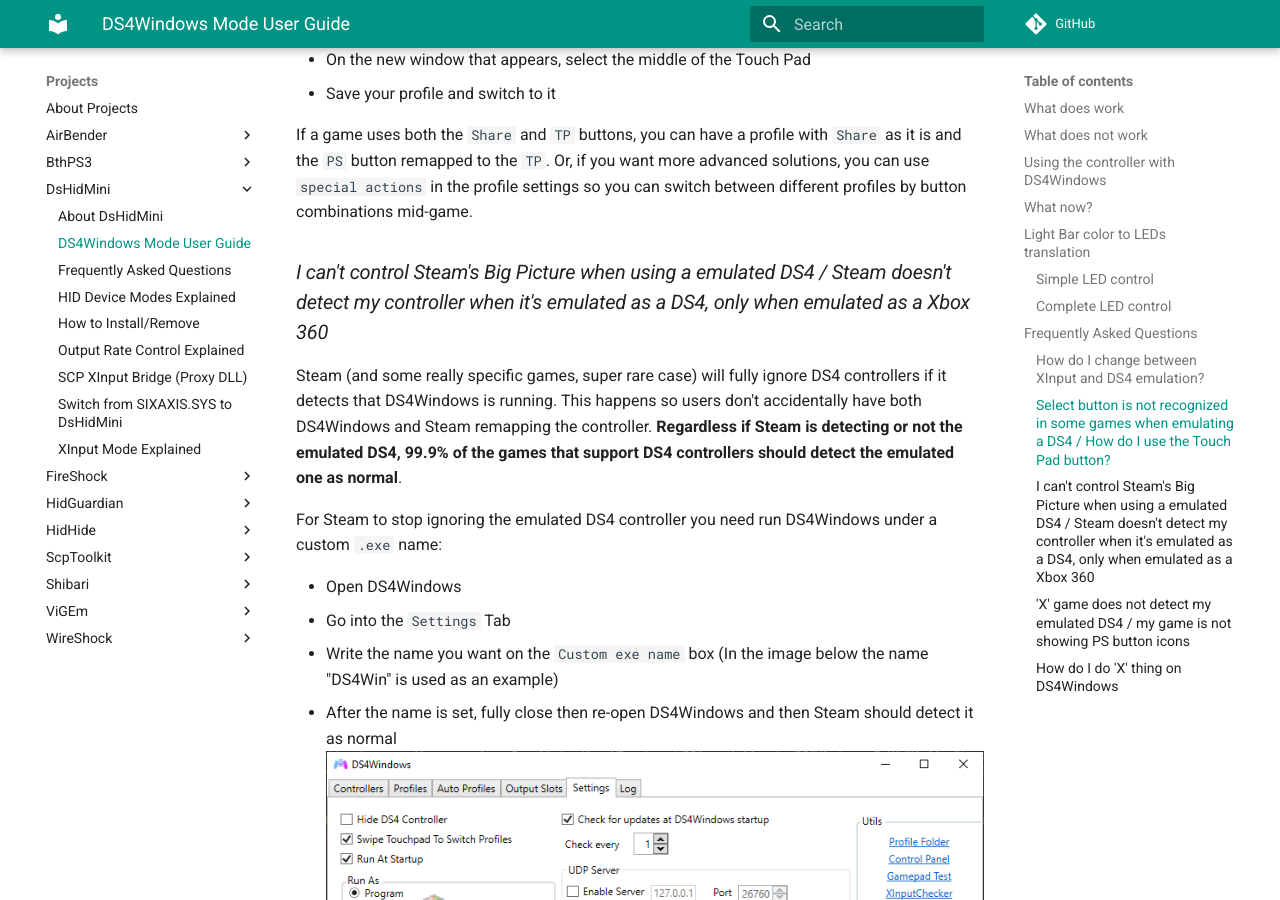
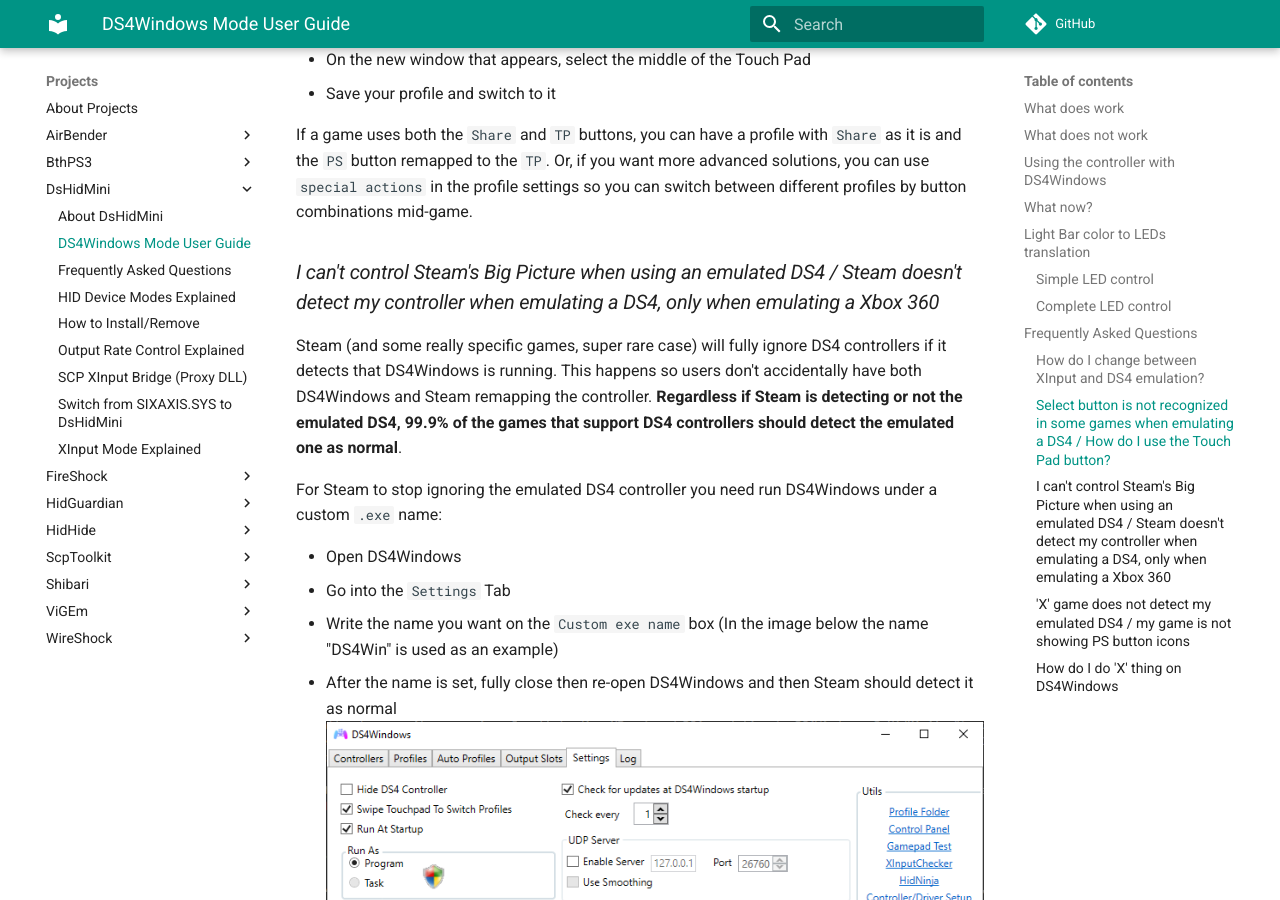
Before and after one commit to nefarius/ViGEm.github.io, an MkDocs documentation site: the page built from docs/projects/DsHidMini/DS4-Mode-User-Guide.md, in a window 1280 px wide and 900 px high, scrolled down 8245 px. Built offline with MkDocs 1.6.1 and Material for MkDocs 9.7.7, drawn with Linux system fonts in a browser that asks for light colours; comment, search, counter and statistics services are not loaded.

Commit message:
Reworded section title

```diff
--- a/docs/projects/DsHidMini/DS4-Mode-User-Guide.md
+++ b/docs/projects/DsHidMini/DS4-Mode-User-Guide.md
@@ -163,7 +163,7 @@
 
 If a game uses both the `Share` and `TP` buttons, you can have a profile with `Share` as it is and the `PS` button remapped to the `TP`. Or, if you want more advanced solutions, you can use `special actions` in the profile settings so you can switch between different profiles by button combinations mid-game.
 
-### _I can't control Steam's Big Picture when using a emulated DS4 / Steam doesn't detect my controller when it's emulated as a DS4, only when emulated as a Xbox 360_
+### _I can't control Steam's Big Picture when using an emulated DS4 / Steam doesn't detect my controller when emulating a DS4, only when emulating a Xbox 360_
 
 Steam (and some really specific games, super rare case) will fully ignore DS4 controllers if it detects that DS4Windows is running. This happens so users don't accidentally have both DS4Windows and Steam remapping the controller. __Regardless if Steam is detecting or not the emulated DS4, 99.9% of the games that support DS4 controllers should detect the emulated one as normal__.
 
```
